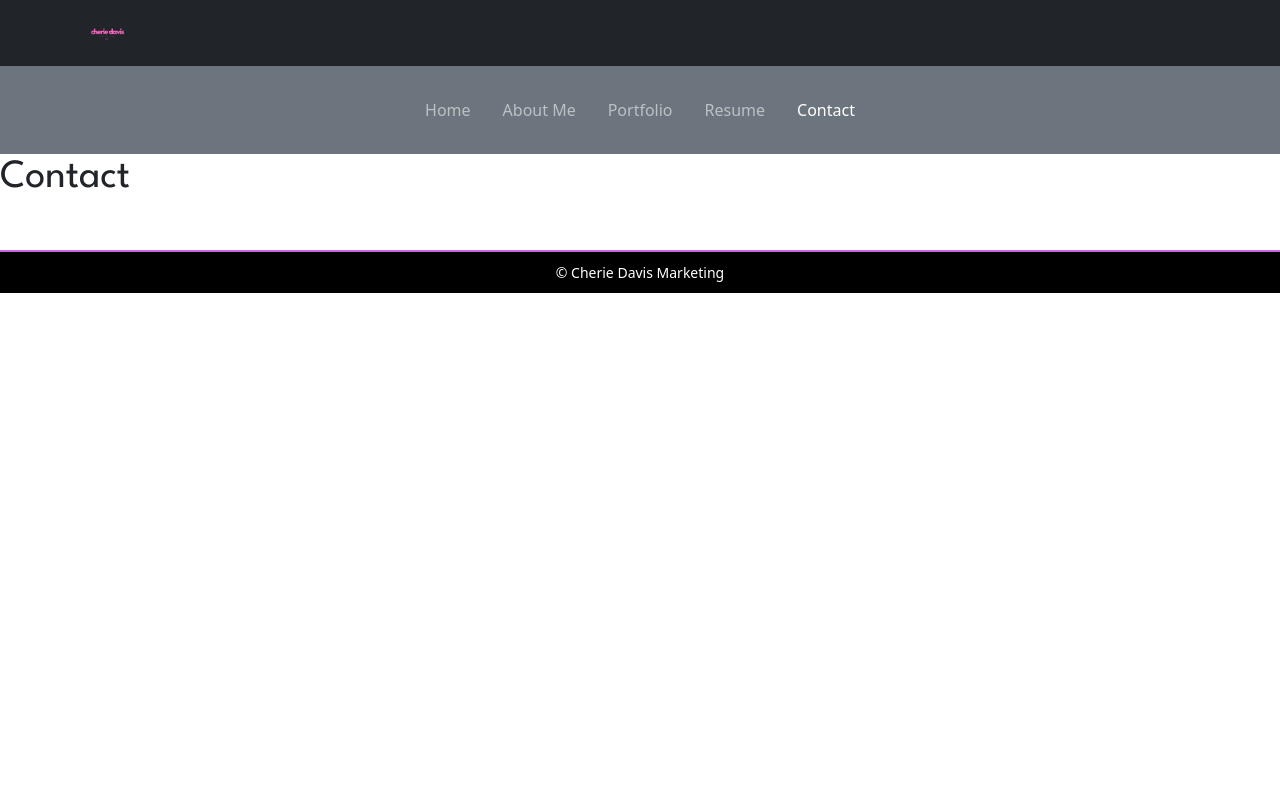
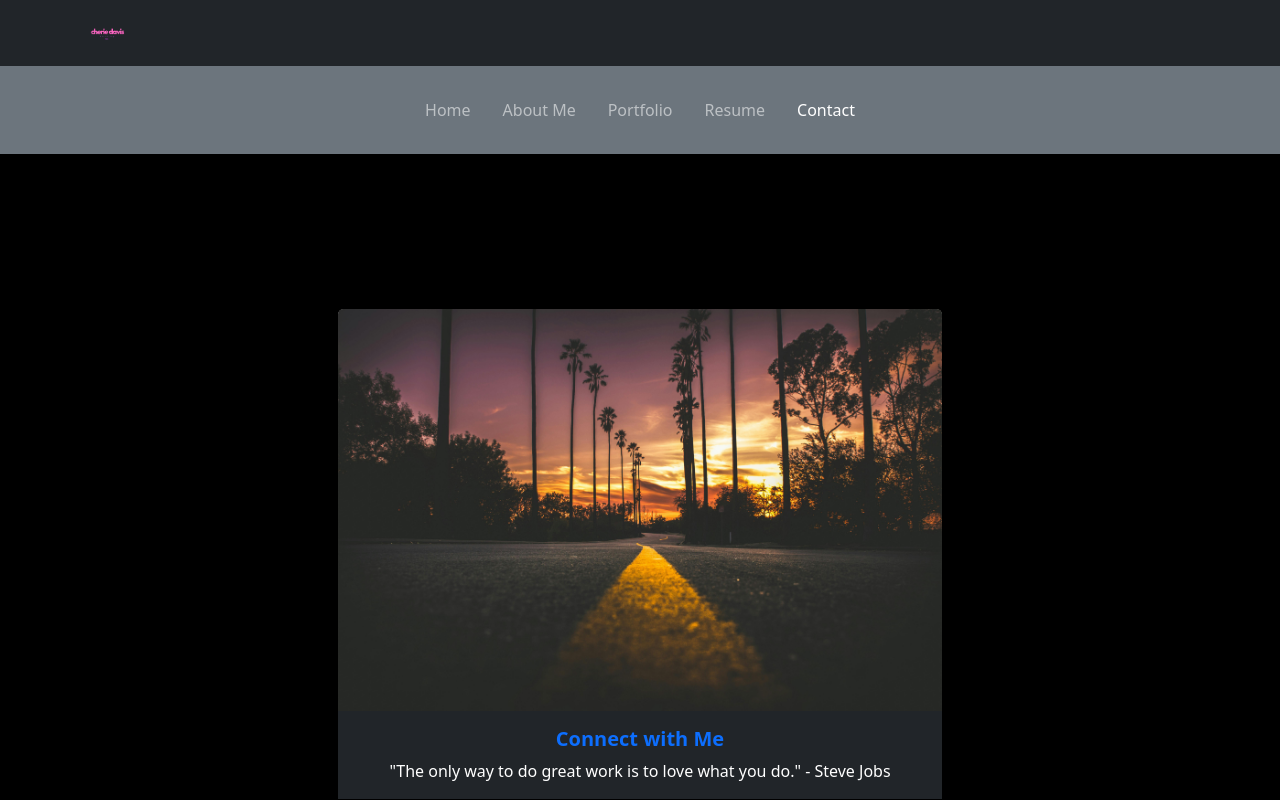
Before and after one commit to cdavis126/portfolio, a React (Vite) app: page /contact in a window 1280 px wide. Shown: the top 800 px of the page. Built offline with nearby package versions, Linux system fonts and the light colour scheme.

Commit message:
updating contact page

```diff
--- a/src/pages/contact.jsx
+++ b/src/pages/contact.jsx
@@ -1,11 +1,38 @@
 import React from 'react';
+import {
+  MDBCard,
+  MDBCardBody,
+  MDBCardTitle,
+  MDBCardText,
+  MDBCardImage,
+  MDBContainer,
+  MDBRow,
+  MDBCol
+} from 'mdb-react-ui-kit';
+import 'bootstrap/dist/css/bootstrap.min.css';
+import sunsetImage from '../assets/beautysunset.jpg'; // Import your custom image
 
 const Contact = () => {
   return (
-    <div>
-      <h1>Contact</h1>  {/* ✅ Update this to match the page */}
-      <p>This page is under construction.</p>
-    </div>
+    <MDBContainer fluid className="d-flex justify-content-center align-items-center vh-100 bg-black">
+      <MDBRow className="w-100 justify-content-center">
+        <MDBCol md="8" lg="6">
+          <MDBCard className="text-center shadow-lg border-0">
+            <MDBCardImage position="top" src={sunsetImage} alt="Connect" />
+            <MDBCardBody className="bg-dark text-white">
+              <MDBCardTitle className="fw-bold">
+                <a href="mailto:cheriedavis126@gmail.com" className="text-gradient text-decoration-none">
+                  Connect with Me
+                </a>
+              </MDBCardTitle>
+              <MDBCardText>
+                "The only way to do great work is to love what you do." - Steve Jobs
+              </MDBCardText>
+            </MDBCardBody>
+          </MDBCard>
+        </MDBCol>
+      </MDBRow>
+    </MDBContainer>
   );
 };
 
```
Also changed, not shown: src/assets/beautysunset.jpg (added).
